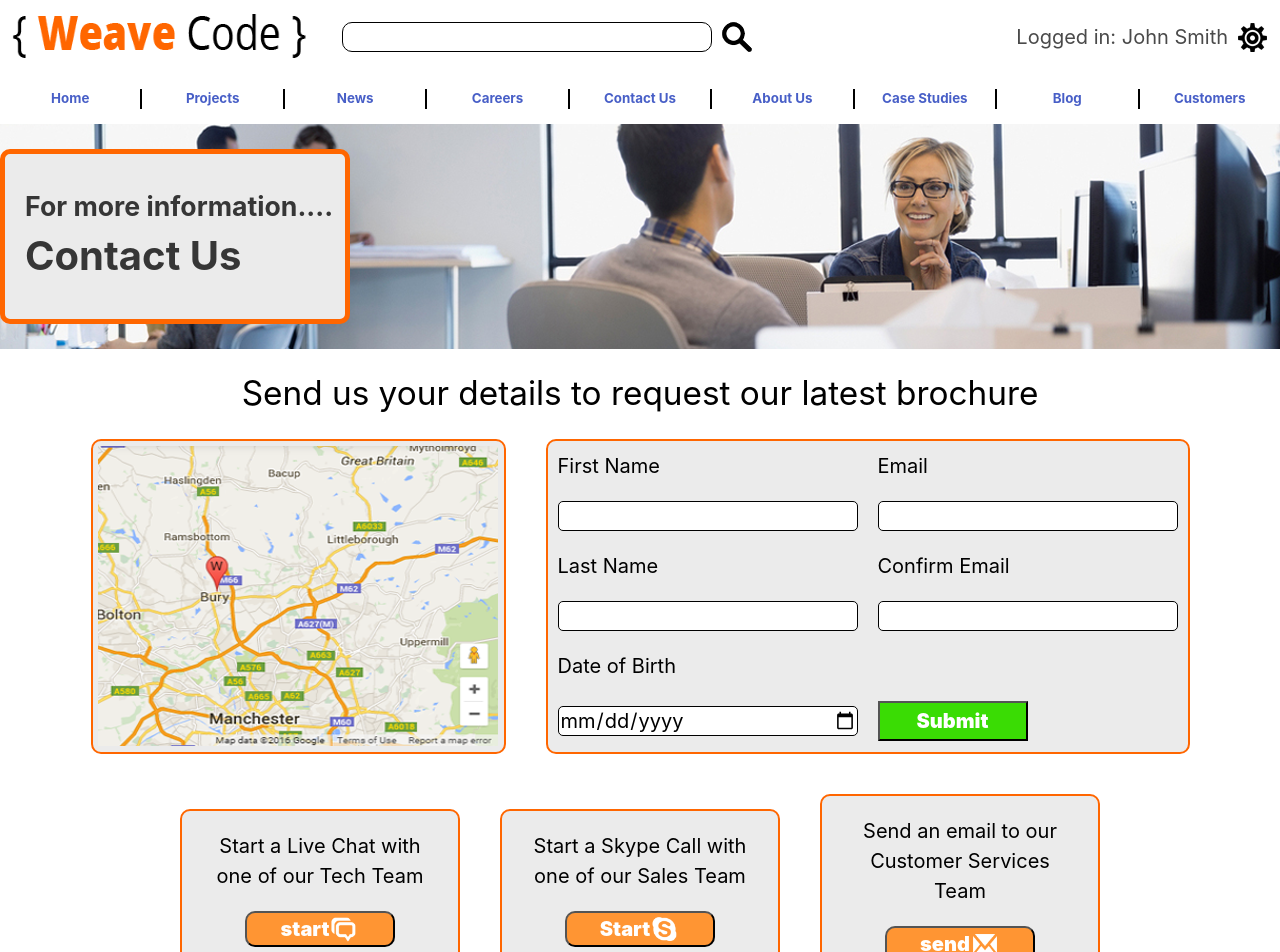
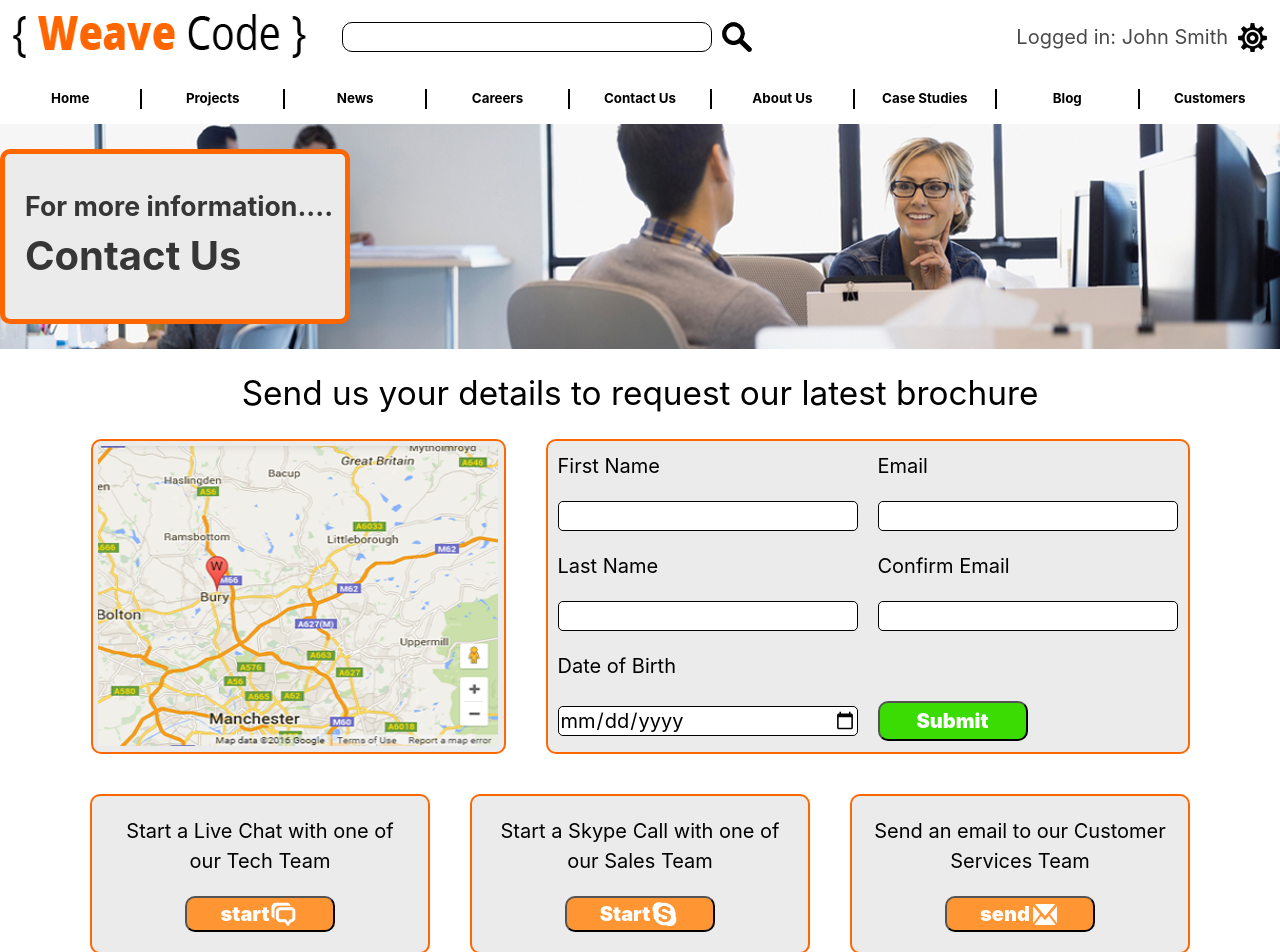
Before and after one commit to Richard-Thompson/weaveability_ContactUs_page, a React app: page / in a window 1280 px wide. Shown: the top 952 px of the page. Built offline with nearby package versions, Linux system fonts and the light colour scheme.

Commit message:
final touches

```diff
--- a/src/css/BottomNav.css
+++ b/src/css/BottomNav.css
@@ -2,9 +2,14 @@
   justify-content: center;
   padding:0 !important;
   border-right:2px solid black;
+  color:black;
   margin:15px 0;
   text-align: center;
   white-space: nowrap;
+}
+.tab strong:hover{
+  text-decoration: underline;
+  color: #FF6600;
 }
 .tab:last-child{
   border-right: none;
@@ -54,8 +59,3 @@
 .hamburger-tab:hover {
   background-color: #EBEBEB;
 }
-@media only screen and (max-width:768px) {
-  .nav{
-    flex-direction: column;
-  }
-}
--- a/src/css/CommunicationCard.css
+++ b/src/css/CommunicationCard.css
@@ -9,7 +9,7 @@
 section {
   border: 2px solid #FF6600;
   border-radius: 10px;
-  width: 280px;
+  width: 340px;
   font-size: 17pt;
   text-align: center;
   color: black;
--- a/src/css/Form.css
+++ b/src/css/Form.css
@@ -51,6 +51,7 @@ form div p {
 
 #submit-button{
   margin: 10px 10px !important;
+  border-radius: 10px;
   width:150px;
   height:40px;
   color:white;
```
